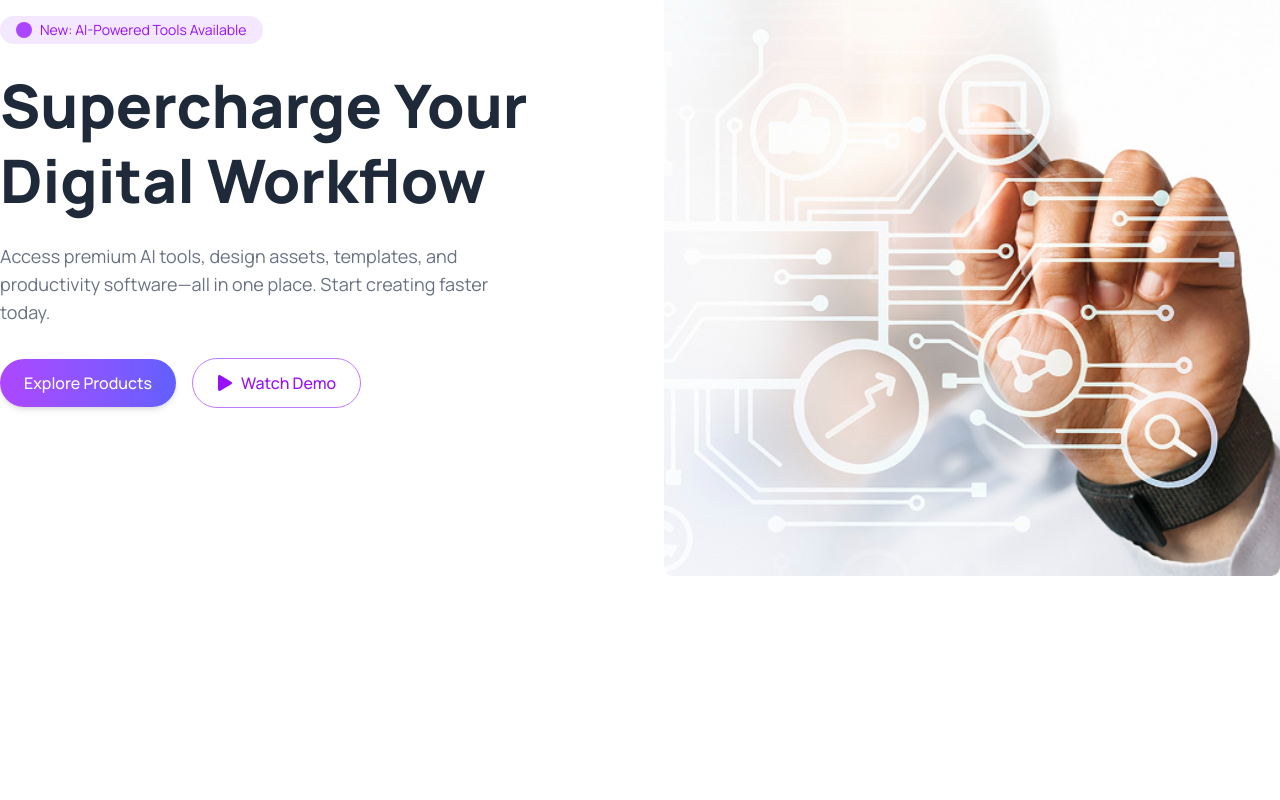
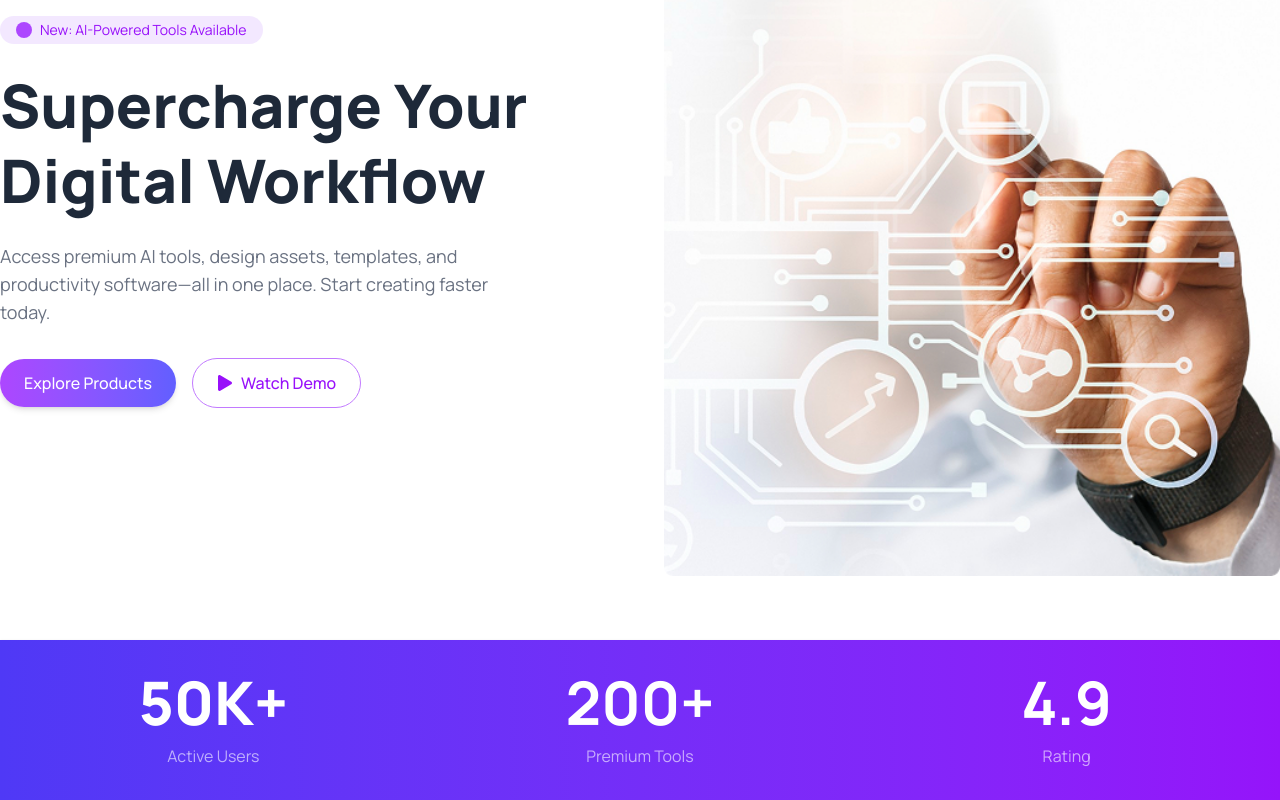
Before and after one commit to abusayadebu/digi-tools-project-a6, a React (Vite) app: page / in a window 1280 px wide. Shown: the part 280-1080 px from the top of the page. Before the commit the page ends 920 px from the top, so only its background shows below. Built offline with nearby package versions, Linux system fonts and the light colour scheme.

Commit message:
stat section added as figma

```diff
--- a/src/App.jsx
+++ b/src/App.jsx
@@ -1,13 +1,17 @@
 import './App.css'
 import Banner from './components/Banner'
 import Navbar from './components/Navbar'
+import Stat from './components/Stat'
 
 function App() {
 
   return (
     <>
       <Navbar></Navbar>
+      {/* banner */}
       <Banner></Banner>
+      {/* stat section */}
+      <Stat></Stat>
     </>
   )
 }
--- /dev/null
+++ b/src/components/Stat.jsx
@@ -0,0 +1,23 @@
+import React from 'react';
+
+const Stat = () => {
+    return (
+            <div class="container mx-auto grid place-items-center grid-cols-3 h-[160px] bg-gradient-to-r from-[#4F39F6] to-[#9514FA] justify-around shadow text-white">
+  <div class="text-center space-y-3">
+    <h3 class="font-extrabold text-6xl text-center space-y-3">50K+</h3>
+    <p className='opacity-60'>Active Users</p>
+  </div>
+  <div class="text-center space-y-3">
+    <h3 class="font-bold text-6xl">200+</h3>
+    <p className='opacity-60'>Premium Tools</p>
+  </div>
+  <div class="text-center space-y-3">
+    <h3 class="font-bold text-6xl text-center space-y-3">4.9</h3>
+    <p className='opacity-60'>Rating</p>
+  </div>
+
+</div>
+    );
+};
+
+export default Stat;
```
